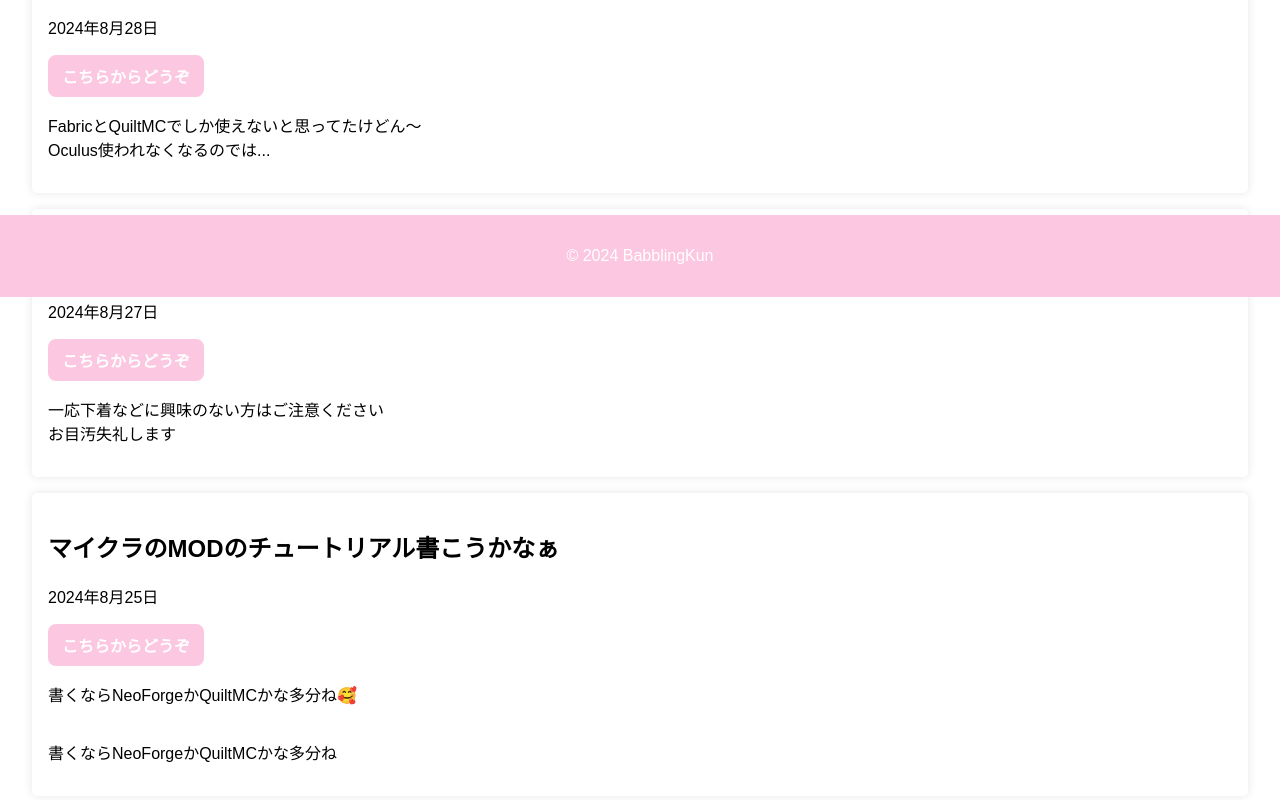
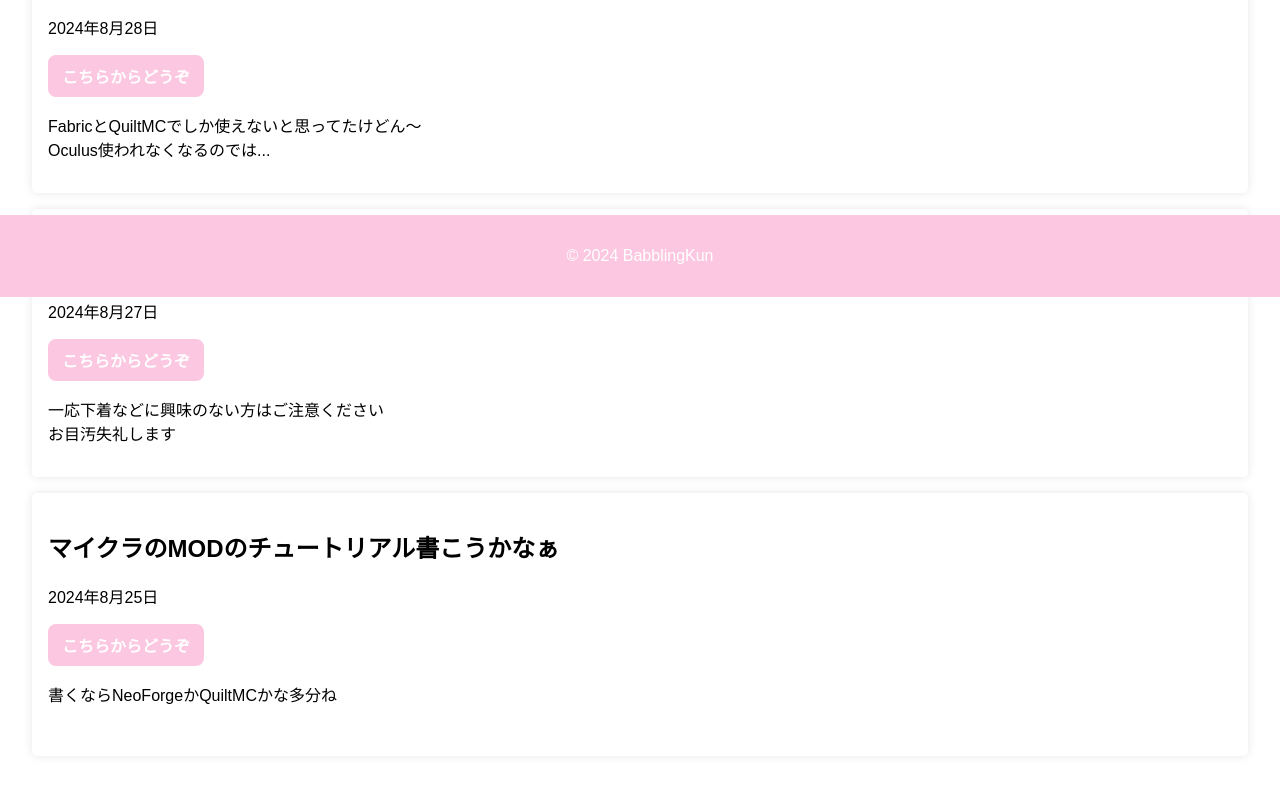
Before and after one commit to babblingkun/Blog, a plain HTML site: page index.html in a window 1280 px wide. Shown: the part 503-1303 px from the top of the page. Drawn offline with Linux system fonts and the light colour scheme.

Commit message:
Update index.html

```diff
--- a/index.html
+++ b/index.html
@@ -59,7 +59,7 @@
             <p>
                 2024年8月27日
             </p>
-                <a href="2024/8/27.html" class="babb_btn">こちらからどうぞ</a>
+                <a href="2024/8/29.html" class="babb_btn">こちらからどうぞ</a>
             <p>一応下着などに興味のない方はご注意ください<br>
                 お目汚失礼します
             </p>
@@ -70,8 +70,7 @@
                 2024年8月25日
             </p>
                 <a href="2024/8/25.html" class="babb_btn">こちらからどうぞ</a>
-            <p>書くならNeoForgeかQuiltMCかな多分ね🥰<br><br>
-            <p>書くならNeoForgeかQuiltMCかな多分ね<br>
+            <p>書くならNeoForgeかQuiltMCかな多分ね<br><br>
             </p>
         </article>
     </main>
```
